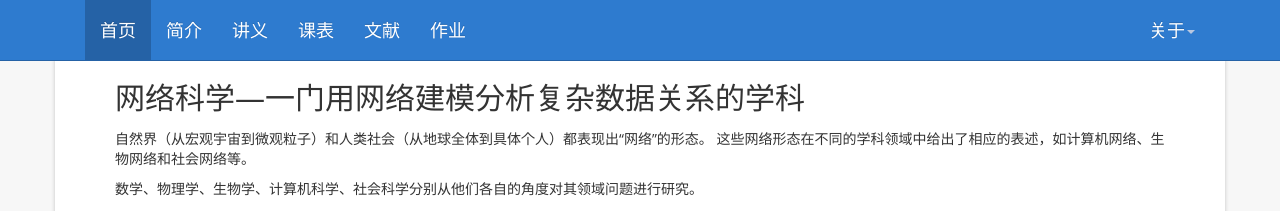
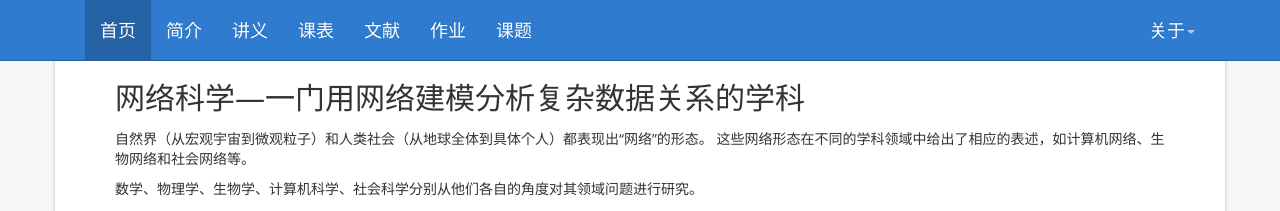
Before and after one commit to tjluo-ucas/ns, a Jekyll site: the page built from index.md, in a window 1280 px wide. Shown: the top 211 px of the page. Built offline with Jekyll 4.4.1, drawn with Linux system fonts in a browser that asks for light colours; nearby versions of some CDN libraries; comment, search, counter and statistics services are not loaded.

Commit message:
Update header.html

```diff
--- a/_includes/header.html
+++ b/_includes/header.html
@@ -30,6 +30,9 @@
         <li>
           <a href="{{ '/assignment/' | prepend: site.baseurl }}">作业</a>
         </li>
+        <li>
+          <a href="{{ '/project/' | prepend: site.baseurl }}">课题</a>
+        </li>
       </ul>
       <ul class="nav navbar-nav navbar-right">
         <li class="dropdown">
```
